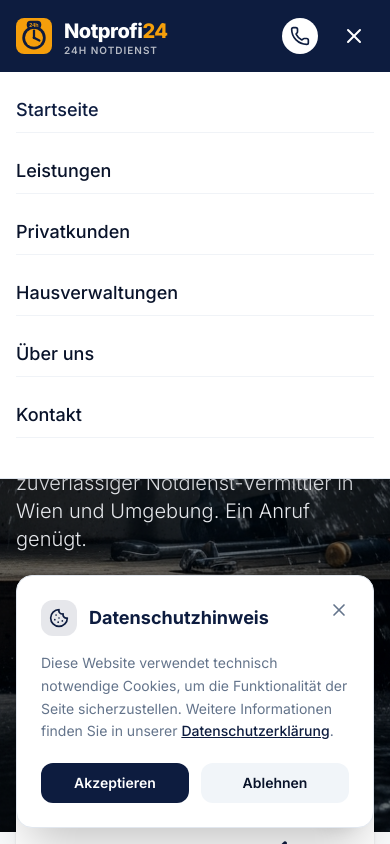
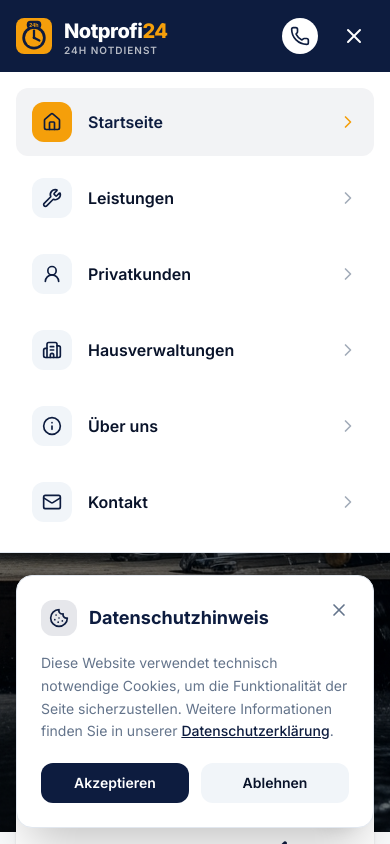
Before and after one commit to tufan8877/Notprofi24, a React (Vite) app: page / in a window 390 px wide. Both pictures are taken after a click on the button 354 px from the left and 36 px from the top of the page. Shown: the top 844 px of the page. Built offline with nearby package versions, Linux system fonts and the light colour scheme.

Commit message:
Polish mobile navigation menu design

```diff
--- a/src/components/layout/Navbar.tsx
+++ b/src/components/layout/Navbar.tsx
@@ -1,15 +1,15 @@
 import { useState, useEffect } from "react";
 import { Link, useLocation } from "wouter";
-import { Menu, X, Phone } from "lucide-react";
+import { Menu, X, Phone, Home, Wrench, UserRound, Building2, Info, Mail, ChevronRight } from "lucide-react";
 import { LogoIcon, LogoText } from "@/components/Logo";
 
 const navLinks = [
-  { href: "/", label: "Startseite" },
-  { href: "/leistungen", label: "Leistungen" },
-  { href: "/privatkunden", label: "Privatkunden" },
-  { href: "/hausverwaltungen", label: "Hausverwaltungen" },
-  { href: "/ueber-uns", label: "Über uns" },
-  { href: "/kontakt", label: "Kontakt" },
+  { href: "/", label: "Startseite", icon: Home },
+  { href: "/leistungen", label: "Leistungen", icon: Wrench },
+  { href: "/privatkunden", label: "Privatkunden", icon: UserRound },
+  { href: "/hausverwaltungen", label: "Hausverwaltungen", icon: Building2 },
+  { href: "/ueber-uns", label: "Über uns", icon: Info },
+  { href: "/kontakt", label: "Kontakt", icon: Mail },
 ];
 
 export function Navbar() {
@@ -68,11 +68,26 @@ export function Navbar() {
       </div>
       {isMobileMenuOpen && (
         <div className="md:hidden absolute top-full left-0 right-0 bg-white border-b shadow-lg z-40">
-          <nav className="flex flex-col p-4">
-            <ul className="flex flex-col space-y-4 mb-6">
+          <nav className="p-4 sm:p-5">
+            <ul className="flex flex-col gap-2">
               {navLinks.map((link) => {
                 const isActive = location === link.href;
-                return <li key={link.href}><Link href={link.href} onClick={() => setIsMobileMenuOpen(false)} className={`block py-2 text-lg font-medium border-b border-border/50 ${isActive ? "text-primary font-bold" : "text-foreground"}`}>{link.label}</Link></li>;
+                const Icon = link.icon;
+                return (
+                  <li key={link.href}>
+                    <Link
+                      href={link.href}
+                      onClick={() => setIsMobileMenuOpen(false)}
+                      className={`group flex items-center gap-4 rounded-xl px-4 py-3.5 transition-colors ${isActive ? "bg-primary/5 text-primary" : "text-foreground hover:bg-muted/70"}`}
+                    >
+                      <span className={`flex h-10 w-10 shrink-0 items-center justify-center rounded-xl ${isActive ? "bg-secondary text-primary" : "bg-muted text-primary"}`}>
+                        <Icon className="h-5 w-5" />
+                      </span>
+                      <span className={`flex-1 text-base font-semibold ${isActive ? "text-primary" : ""}`}>{link.label}</span>
+                      <ChevronRight className={`h-5 w-5 transition-transform group-hover:translate-x-0.5 ${isActive ? "text-secondary" : "text-muted-foreground/60"}`} />
+                    </Link>
+                  </li>
+                );
               })}
             </ul>
           </nav>
```
